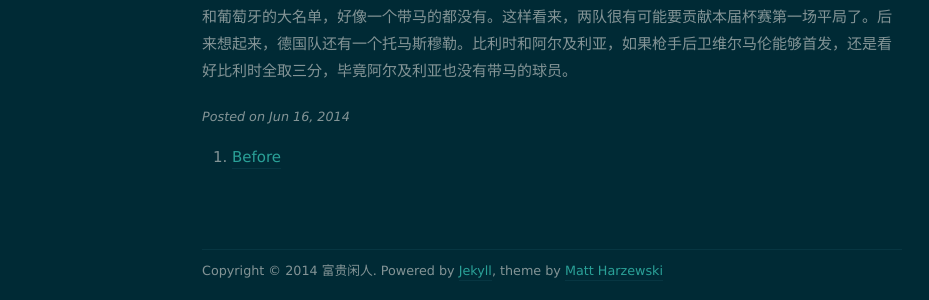
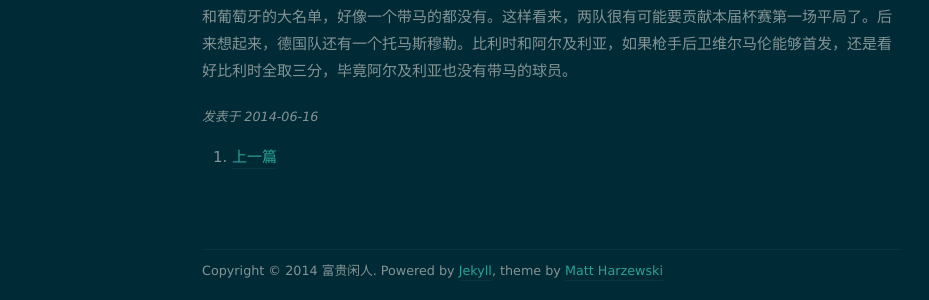
Before and after one commit to orangeprince/orangeprince.github.io, a Jekyll site: the page built from _posts/2014-06-16-wc.md, in a window 1280 px wide. Shown: the part 815-1115 px from the top of the page, without its empty margins (88-1017 px from the left). Built offline with Jekyll 4.4.1, drawn with Linux system fonts in a browser that asks for light colours; nearby versions of some CDN libraries; comment, search, counter and statistics services are not loaded.

Commit message:
modified:   _layouts/post.html

```diff
--- a/_layouts/post.html
+++ b/_layouts/post.html
@@ -14,7 +14,7 @@
 
 	<div class="post-content">{{ content }}</div>
 
-	<p class="meta">Posted on <span class="postdate">{{ page.date | date: "%b %d, %Y" }}</span></p>
+	<p class="meta">发表于 <span class="postdate">{{ page.date | date: "%Y-%m-%d" }}</span></p>
 
     <div id="comments">
         <div class="ds-thread" {% if page.id %}data-thread-key="{{ page.id }}"{% endif %}  data-title="{% if page.title %}{{ page.title }} - {% endif %}{{ site.title }}"></div>
@@ -23,10 +23,10 @@
 		<nav class="pagenation">
 		<ul>
 		{% if page.previous %}
-			<li class="before left"><a rel="prev" href="{{ page.previous.url }}" class="btn" title="View {{ page.previous.title }}">Before</a></li>
+			<li class="before left"><a rel="prev" href="{{ page.previous.url }}" class="btn" title="View {{ page.previous.title }}">上一篇</a></li>
 		{% endif %}
 		{% if page.next %}
-			<li class="next right"><a rel="next" href="{{ page.next.url }}" class="btn" title="View {{ page.next.title }}">Next</a></li>
+			<li class="next right"><a rel="next" href="{{ page.next.url }}" class="btn" title="View {{ page.next.title }}">下一篇</a></li>
 		{% endif %}
 		</ul>
 		</nav>
```
